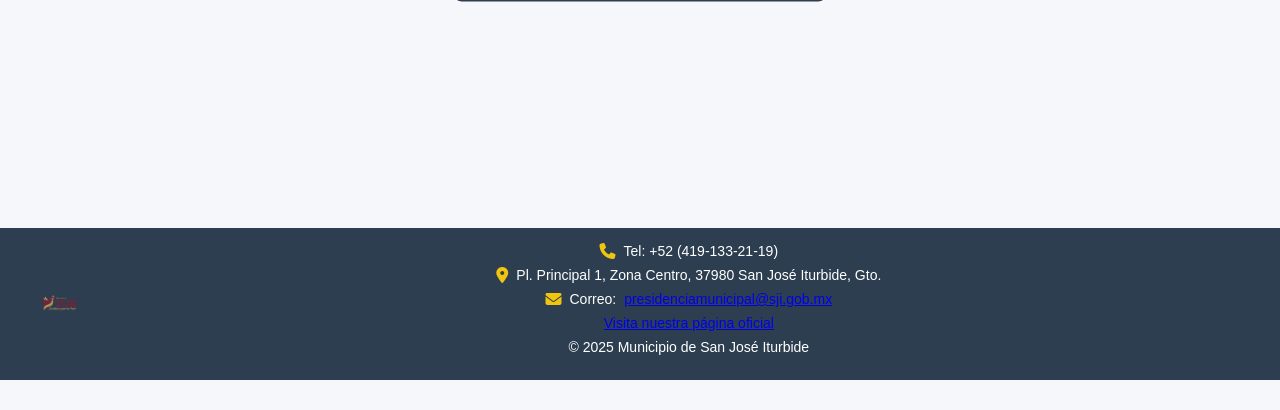
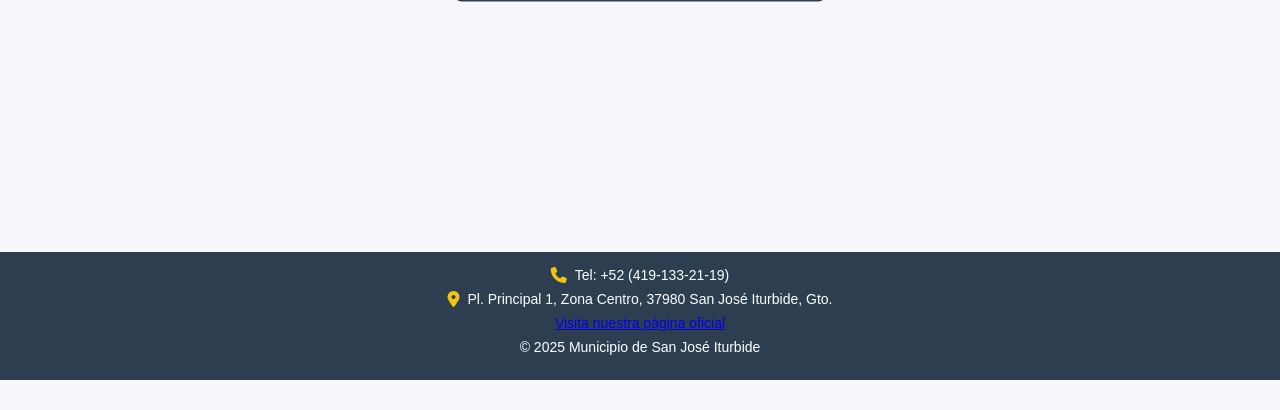
Before and after one commit to sanjoseiturbide2427/membresia-funeraria, a Flask app: page / in a window 1280 px wide. Shown: the part 420-830 px from the top of the page. Run offline with Flask 3, Linux system fonts and the light colour scheme.

Commit message:
Update base.html

```diff
--- a/templates/base.html
+++ b/templates/base.html
@@ -23,15 +23,9 @@
 <!-- FOOTER -->
 <footer>
   <div class="footer-content">
-    <div class="footer-logo">
-      <img src="/static/logo.png" alt="Logo del Municipio">
-    </div>
     <div class="footer-info">
       <p><i class="fas fa-phone"></i> Tel: +52 (419-133-21-19)</p>
       <p><i class="fas fa-map-marker-alt"></i> Pl. Principal 1, Zona Centro, 37980 San José Iturbide, Gto.</p>
-      <p><i class="fas fa-envelope"></i> Correo:
-        <a href="mailto:presidenciamunicipal@sji.gob.mx">presidenciamunicipal@sji.gob.mx</a>
-      </p>
       <p><a href="https://sji.gob.mx" target="_blank">Visita nuestra página oficial</a></p>
       <p>&copy; 2025 Municipio de San José Iturbide</p>
     </div>
```
